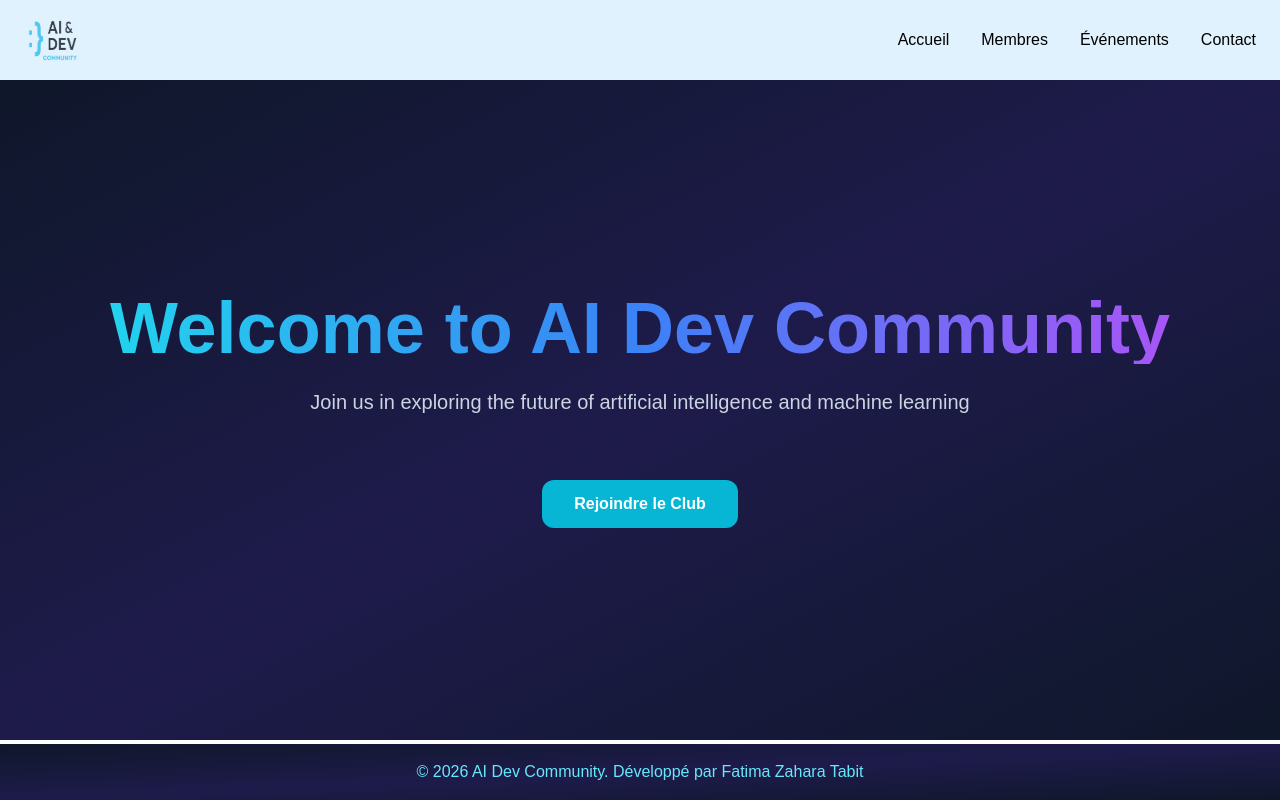
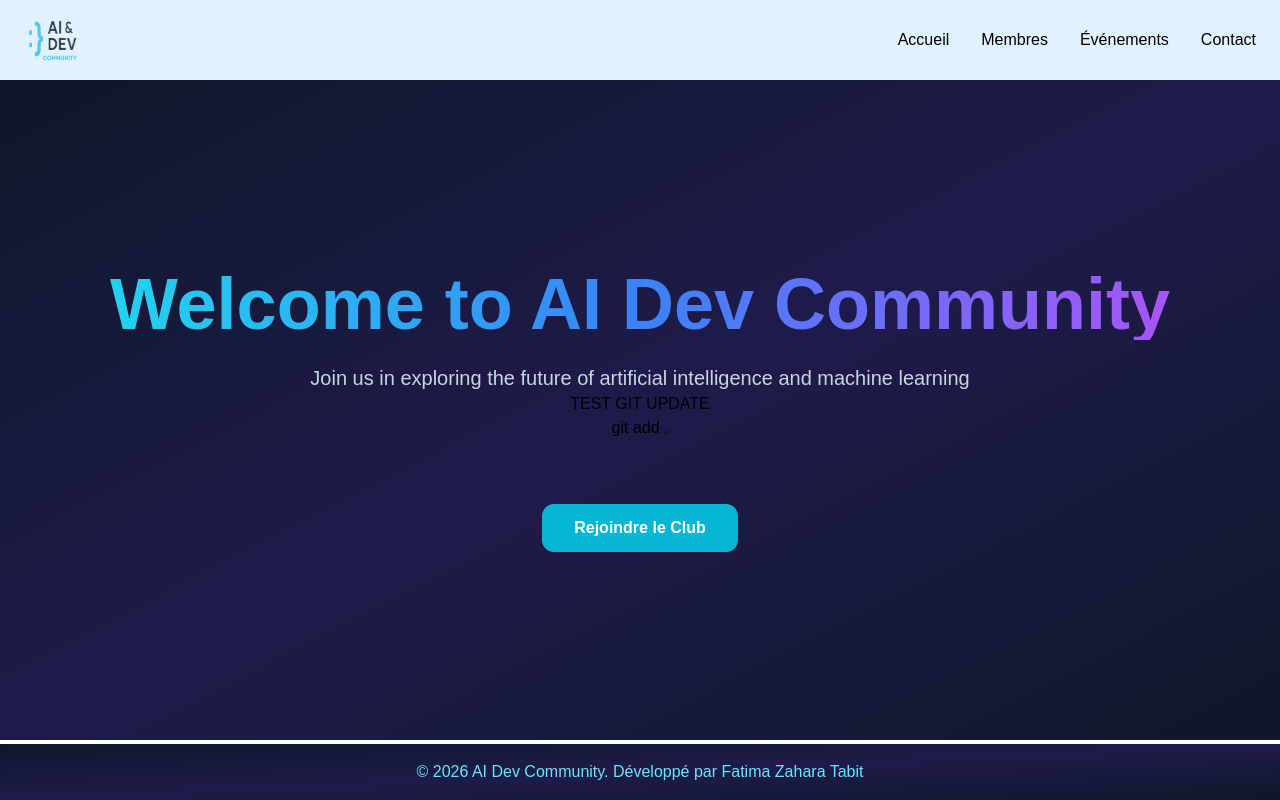
Before and after one commit to fatimazahara777/REACT-FINAL, a React (Vite) app in the folder react-fixed/: page / in a window 1280 px wide. Built offline with nearby package versions, Linux system fonts and the light colour scheme.

Commit message:
test update

```diff
--- a/react-fixed/src/pages/Home.jsx
+++ b/react-fixed/src/pages/Home.jsx
@@ -11,7 +11,7 @@ export default function Home() {
       <p className="mt-6 text-xl text-slate-300 max-w-3xl">
         Join us in exploring the future of artificial intelligence and machine learning
       </p>
-
+<p>TEST GIT UPDATE</p>git add .
       <div className="mt-16">
         <Link to="/join">
           <button className="bg-cyan-500 text-white px-8 py-3 rounded-xl font-semibold hover:bg-cyan-600 transition">
```
